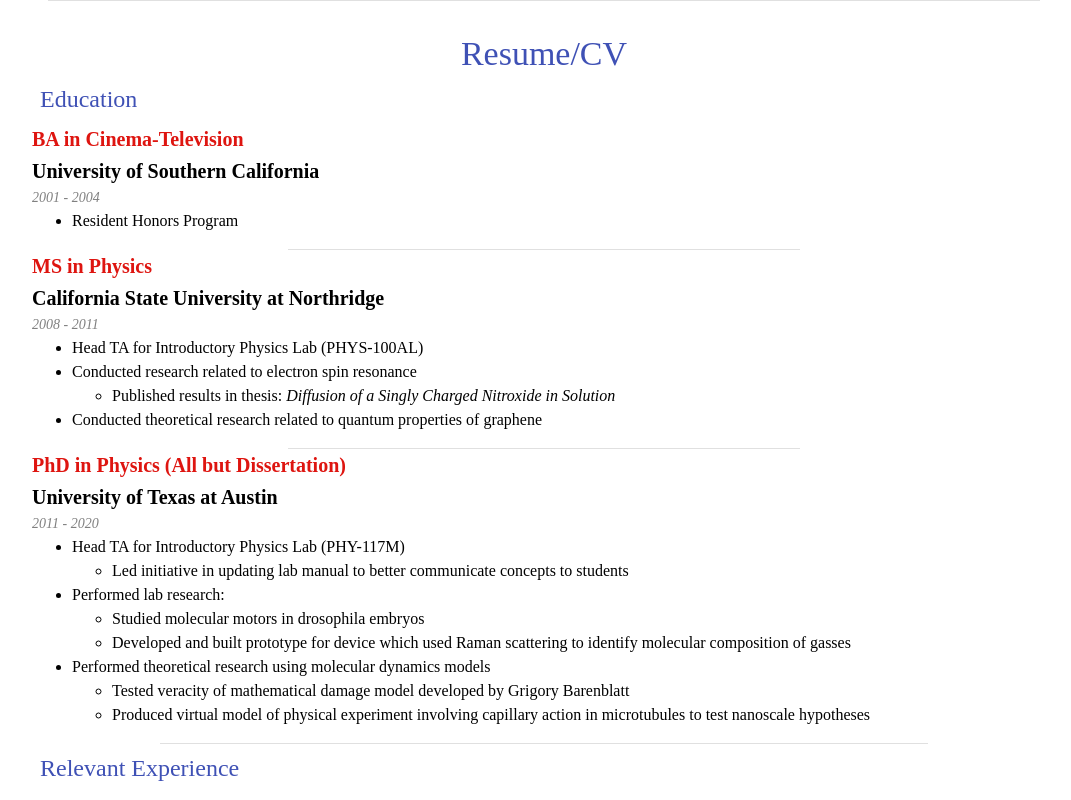
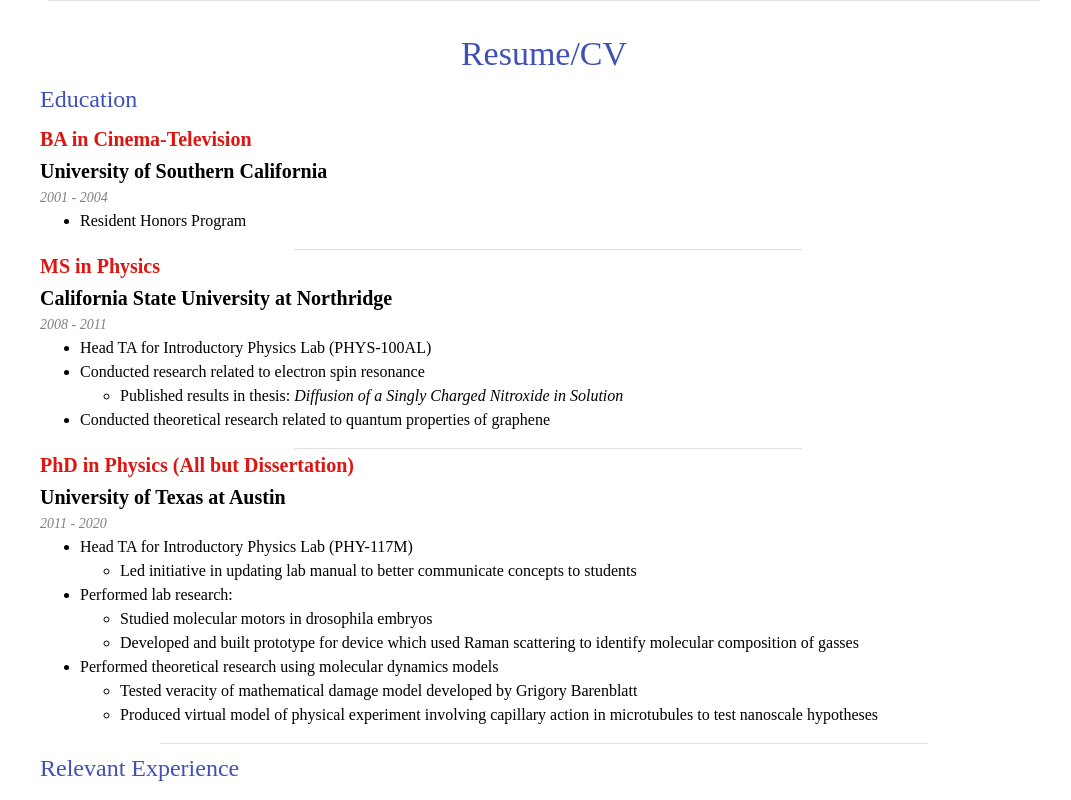
Before and after one commit to robertkstarr/starrtutoring, a React (Vite) app: page / in a window 1280 px wide. Shown: the part 2200-3000 px from the top of the page, without its empty margins (96-1167 px from the left). Built offline with nearby package versions, Linux system fonts and the light colour scheme.

Commit message:
Another minor resume formatting fix

```diff
--- a/src/Content/ResumeCV/ResumeSection.tsx
+++ b/src/Content/ResumeCV/ResumeSection.tsx
@@ -6,7 +6,7 @@
       <Typography margin=".5rem" variant="h5" color="primary">
         {props.heading}
       </Typography>
-      <Box>{props.children}</Box>
+      <Box marginLeft={".5rem"}>{props.children}</Box>
     </>
   );
 };
```
